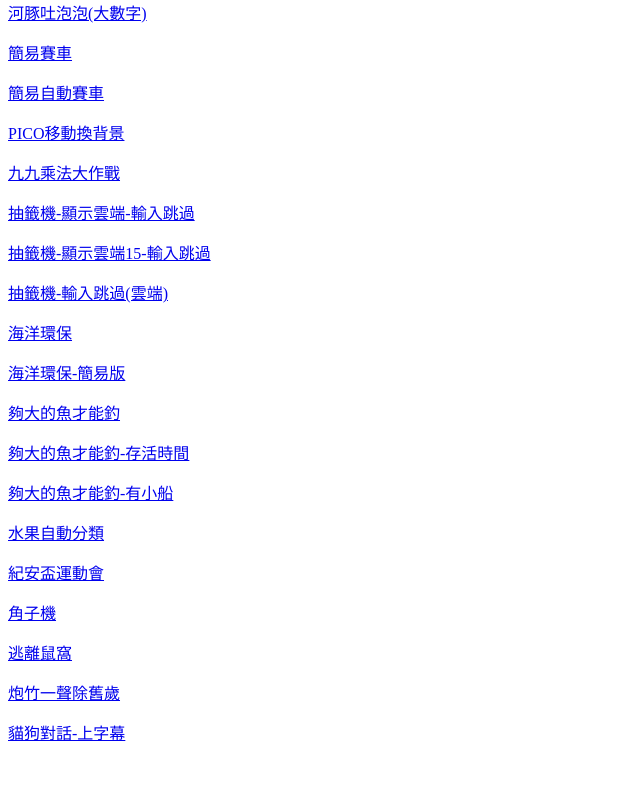
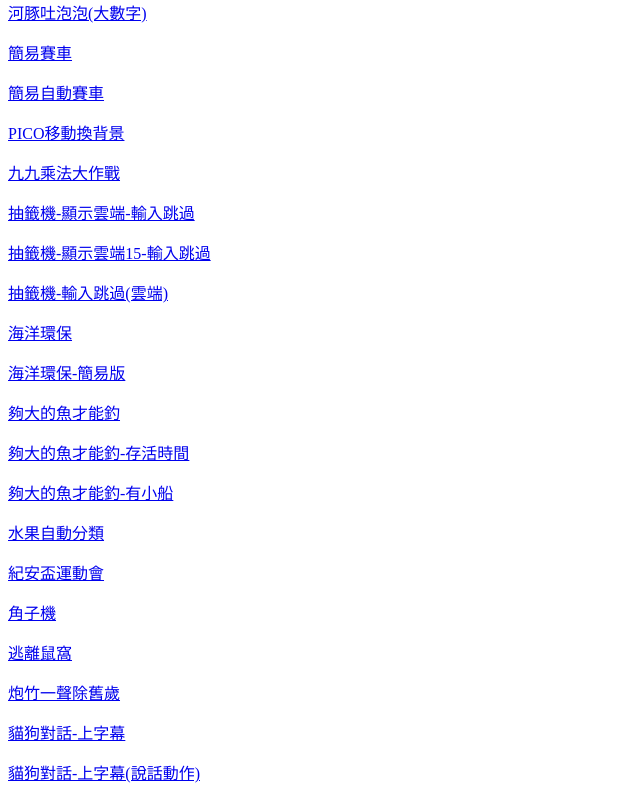
Before and after one commit to jtlee5x/scratch, a plain HTML site: page index.html in a window 1280 px wide. Shown: the part 1176-1976 px from the top of the page, without its empty margins (0-640 px from the left). Before the commit the page ends 1936 px from the top, so only its background shows below. Drawn offline with Linux system fonts and the light colour scheme.

Commit message:
Update index.html

```diff
--- a/index.html
+++ b/index.html
@@ -178,5 +178,8 @@
 <p>
 <a href="https://jtlee5x.github.io/scratch/CatDog.html" target="_blank">貓狗對話-上字幕</a>
 </p>
+<p>
+<a href="https://jtlee5x.github.io/scratch/CatDogTA.html" target="_blank">貓狗對話-上字幕(說話動作)</a>
+</p>
 </body>
 </html>
```
